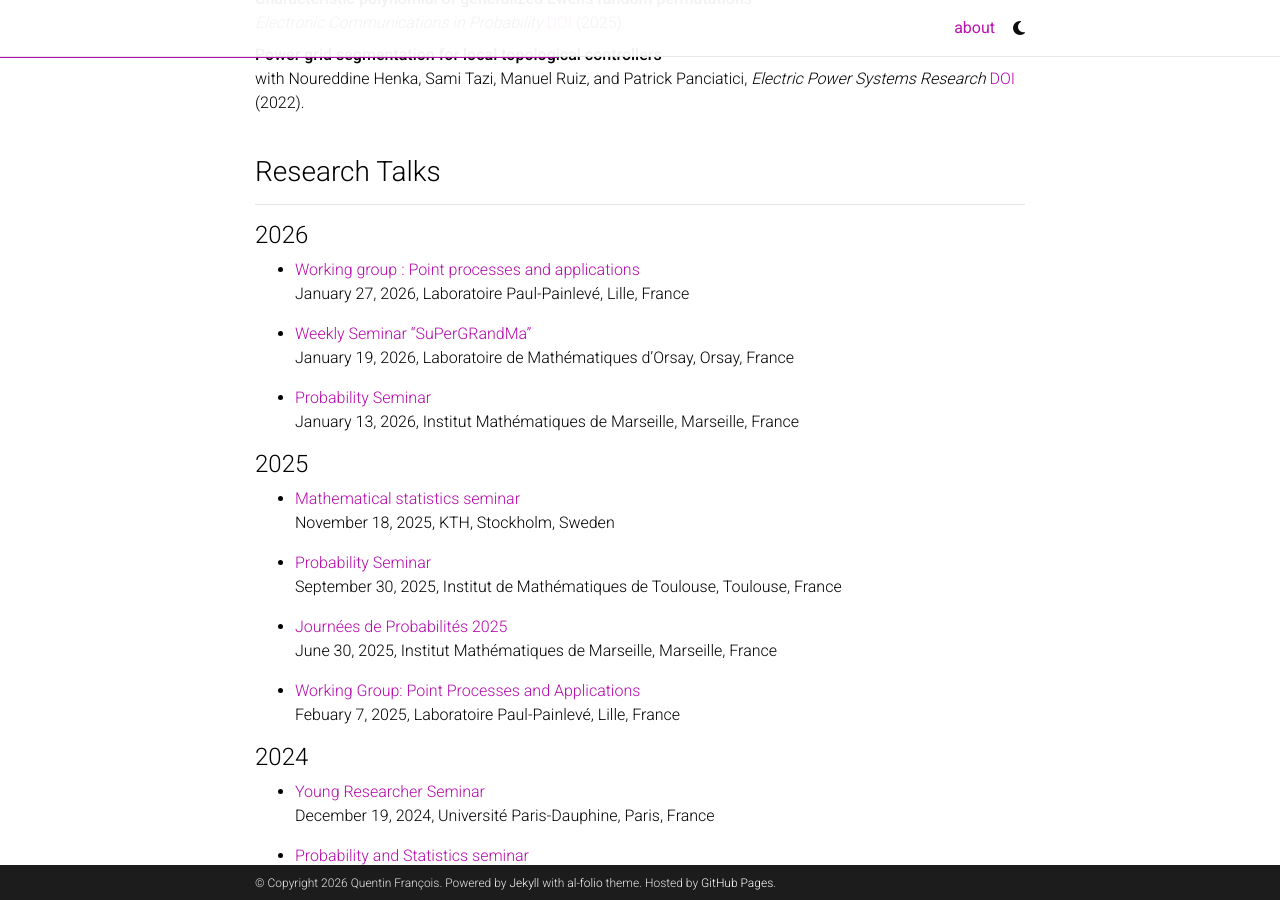
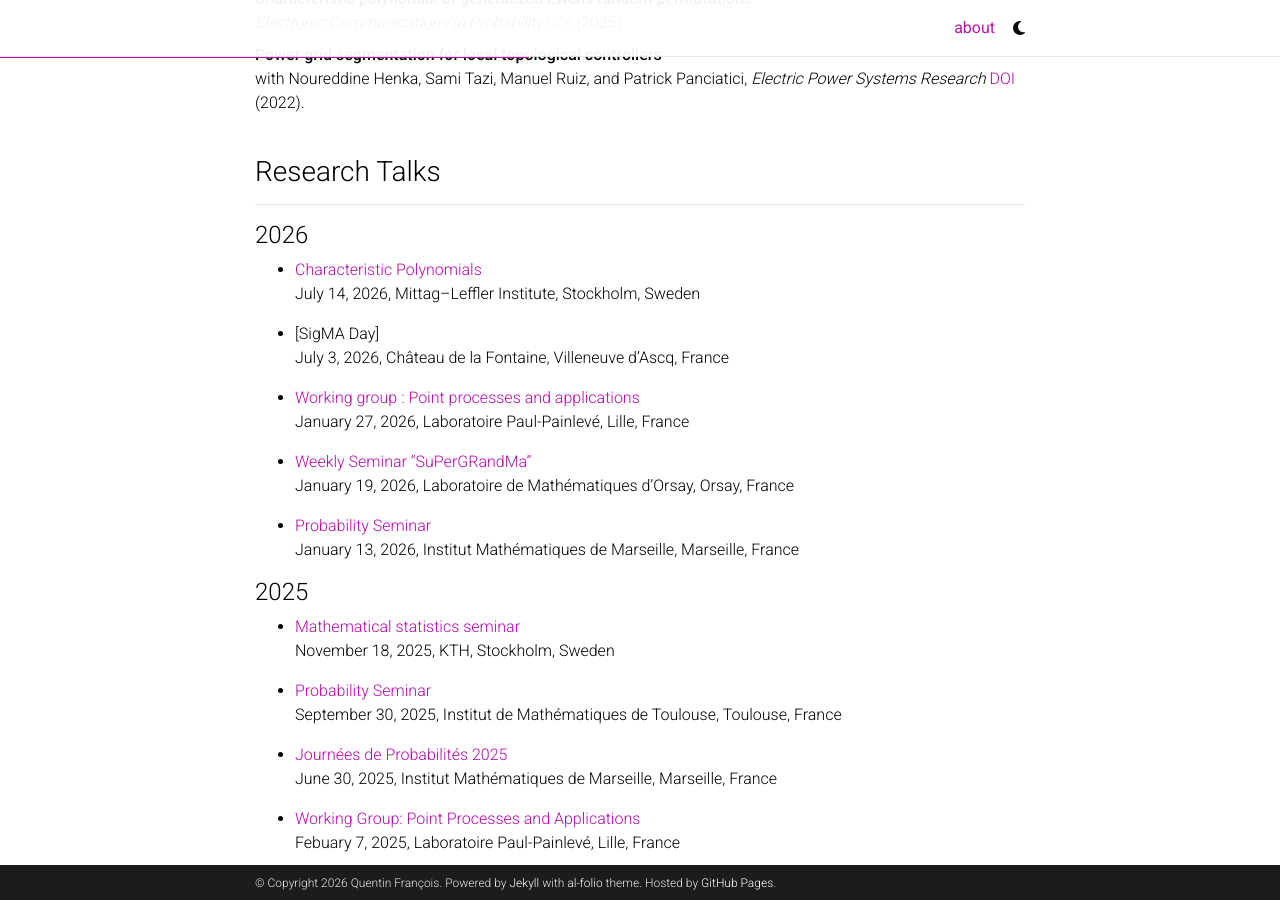
Before and after one commit to qufrancois/qufrancois.github.io, a Jekyll site: the page built from _pages/about.md, in a window 1280 px wide and 900 px high, scrolled down 1034 px. Built offline with Jekyll 4.4.1, drawn with Linux system fonts in a browser that asks for light colours; full-size pictures stand in for the smaller copies a plugin makes; comment, search, counter and statistics services are not loaded; a style sheet for code colours, icons or effects is not loaded.

Commit message:
Added talks

```diff
--- a/_pages/about.md
+++ b/_pages/about.md
@@ -70,6 +70,14 @@ I completed my PhD at Paris-Dauphine PSL under the supervision of [Djalil Chafa
 ---
 
 #### 2026
+
+- [Characteristic Polynomials](https://www.mittag-leffler.se/activities/characteristic-polynomials/#seminars)
+ <br>
+July 14, 2026, Mittag--Leffler Institute, Stockholm, Sweden
+
+- [SigMA Day]
+ <br>
+July 3, 2026, Château de la Fontaine, Villeneuve d’Ascq, France
 
 - [Working group : Point processes and applications](https://math.univ-lille.fr/agenda/groupes-de-travail)
  <br>
```
